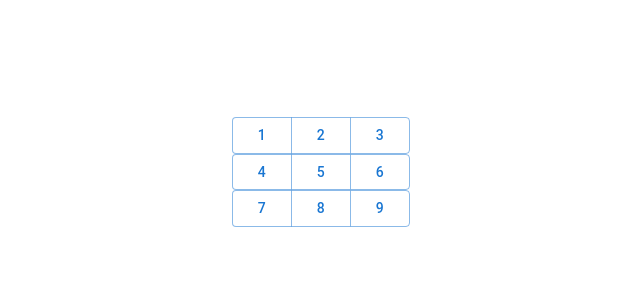
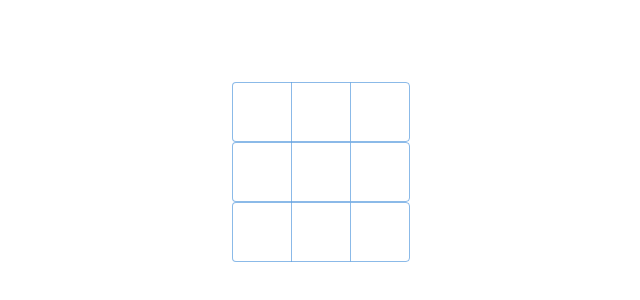
Before and after one commit to kasa021/tic-tac-toe, a React (Vite) app: page / in a window 1280 px wide. Shown: the part 228-528 px from the top of the page, without its empty margins (319-959 px from the left). Built offline with nearby package versions, Linux system fonts and the light colour scheme.

Commit message:
ボタンを押してXを入力できるようにした

```diff
--- a/src/App.tsx
+++ b/src/App.tsx
@@ -4,12 +4,18 @@
 import ButtonGroup from "@mui/material/ButtonGroup";
 import Box from "@mui/material/Box";
 
-function Square({ value }: { value: string }) {
+function Square() {
+  const [value, setValue] = useState<string>("");
+  const handleClick = () => {
+    value === "" ? setValue("X") : setValue("");
+  }
   return (
     <Button
       sx={{
         width: "60px",
+        height: "60px",
       }}
+      onClick={handleClick}
     >
       {value}
     </Button>
@@ -29,19 +35,19 @@
         }}
       >
         <ButtonGroup variant="outlined" aria-label="outlined button group">
-          <Square value="1" />
-          <Square value="2" />
-          <Square value="3" />
+          <Square />
+          <Square />
+          <Square />
         </ButtonGroup>
         <ButtonGroup variant="outlined" aria-label="text button group">
-          <Square value="4" />
-          <Square value="5" />
-          <Square value="6" />
+          <Square />
+          <Square />
+          <Square />
         </ButtonGroup>
         <ButtonGroup variant="outlined" aria-label="text button group">
-          <Square value="7" />
-          <Square value="8" />
-          <Square value="9" />
+          <Square />
+          <Square />
+          <Square />
         </ButtonGroup>
       </Box>
     </>
```
